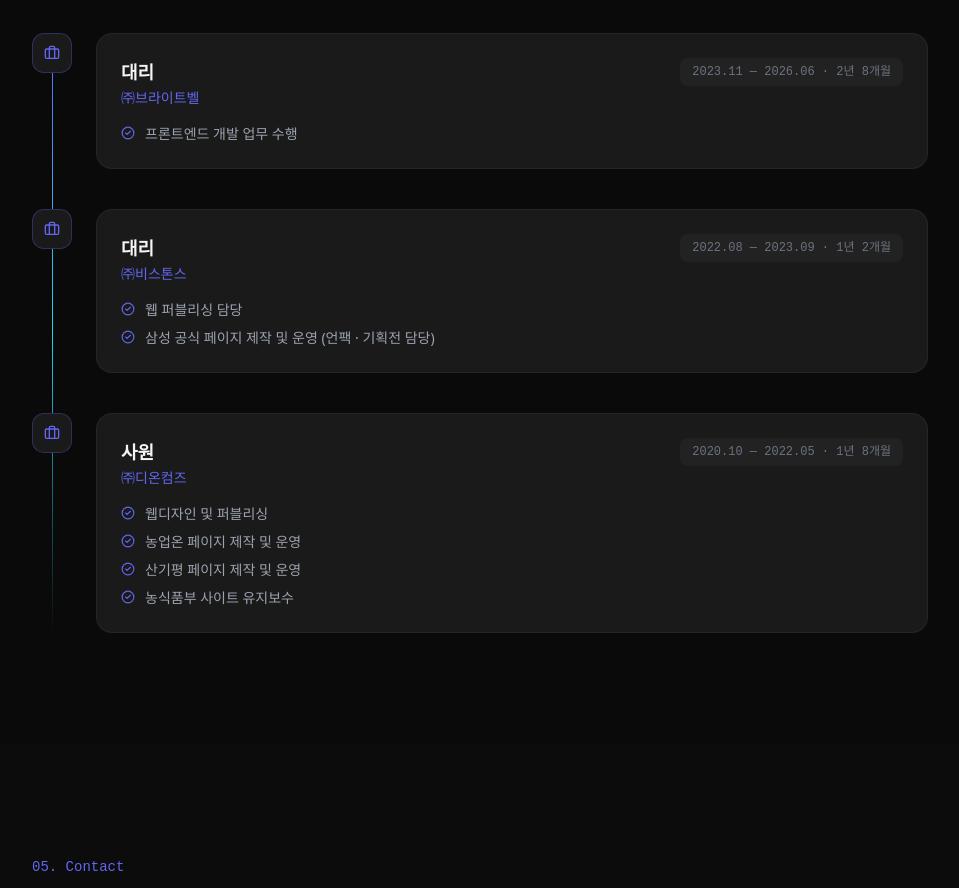
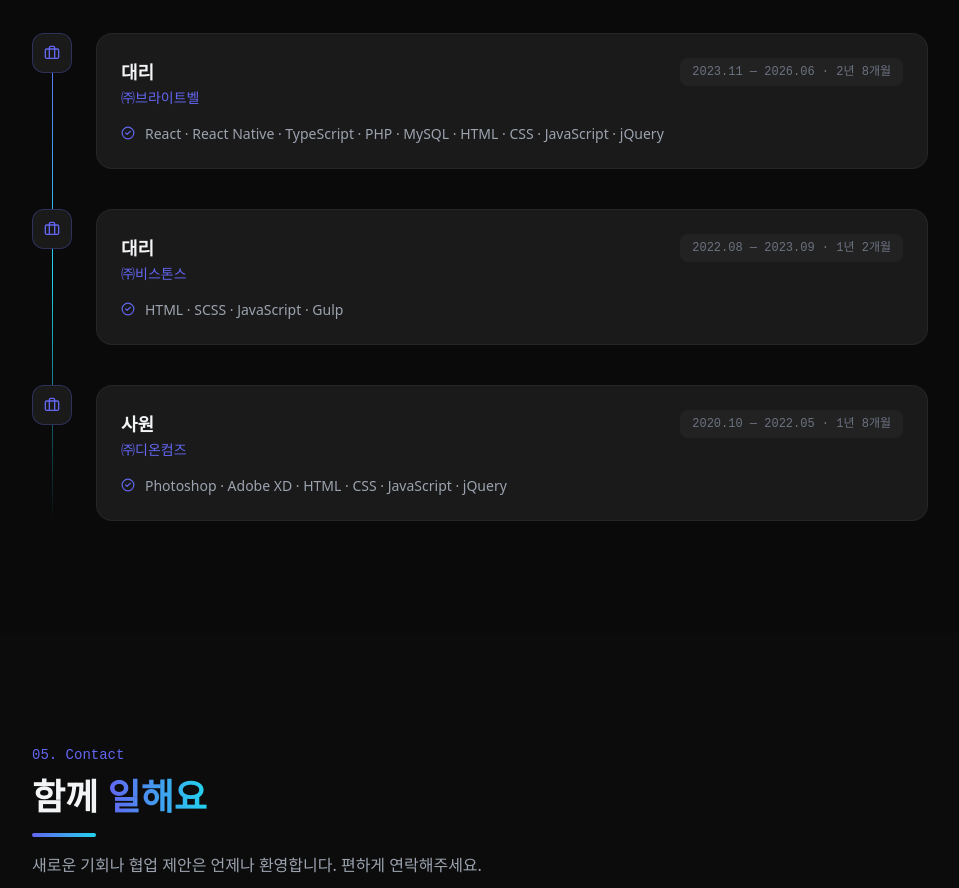
Before and after one commit to show2585-cmd/portfolio, a React (Vite) app: page / in a window 1280 px wide. Shown: the part 3360-4248 px from the top of the page, without its empty margins (160-1119 px from the left). Built offline with nearby package versions, Linux system fonts and the light colour scheme; a web font is replaced by a local one.

Commit message:
content: update tech stacks for all companies

```diff
--- a/src/data/portfolio.ts
+++ b/src/data/portfolio.ts
@@ -96,7 +96,7 @@ export const experiences = [
     role: '대리',
     period: '2023.11 — 2026.06 · 2년 8개월',
     description: [
-      '프론트엔드 개발 업무 수행',
+      'React · React Native · TypeScript · PHP · MySQL · HTML · CSS · JavaScript · jQuery',
     ],
   },
   {
@@ -104,8 +104,7 @@ export const experiences = [
     role: '대리',
     period: '2022.08 — 2023.09 · 1년 2개월',
     description: [
-      '웹 퍼블리싱 담당',
-      '삼성 공식 페이지 제작 및 운영 (언팩 · 기획전 담당)',
+      'HTML · SCSS · JavaScript · Gulp',
     ],
   },
   {
@@ -113,10 +112,7 @@ export const experiences = [
     role: '사원',
     period: '2020.10 — 2022.05 · 1년 8개월',
     description: [
-      '웹디자인 및 퍼블리싱',
-      '농업온 페이지 제작 및 운영',
-      '산기평 페이지 제작 및 운영',
-      '농식품부 사이트 유지보수',
+      'Photoshop · Adobe XD · HTML · CSS · JavaScript · jQuery',
     ],
   },
 ];
```
